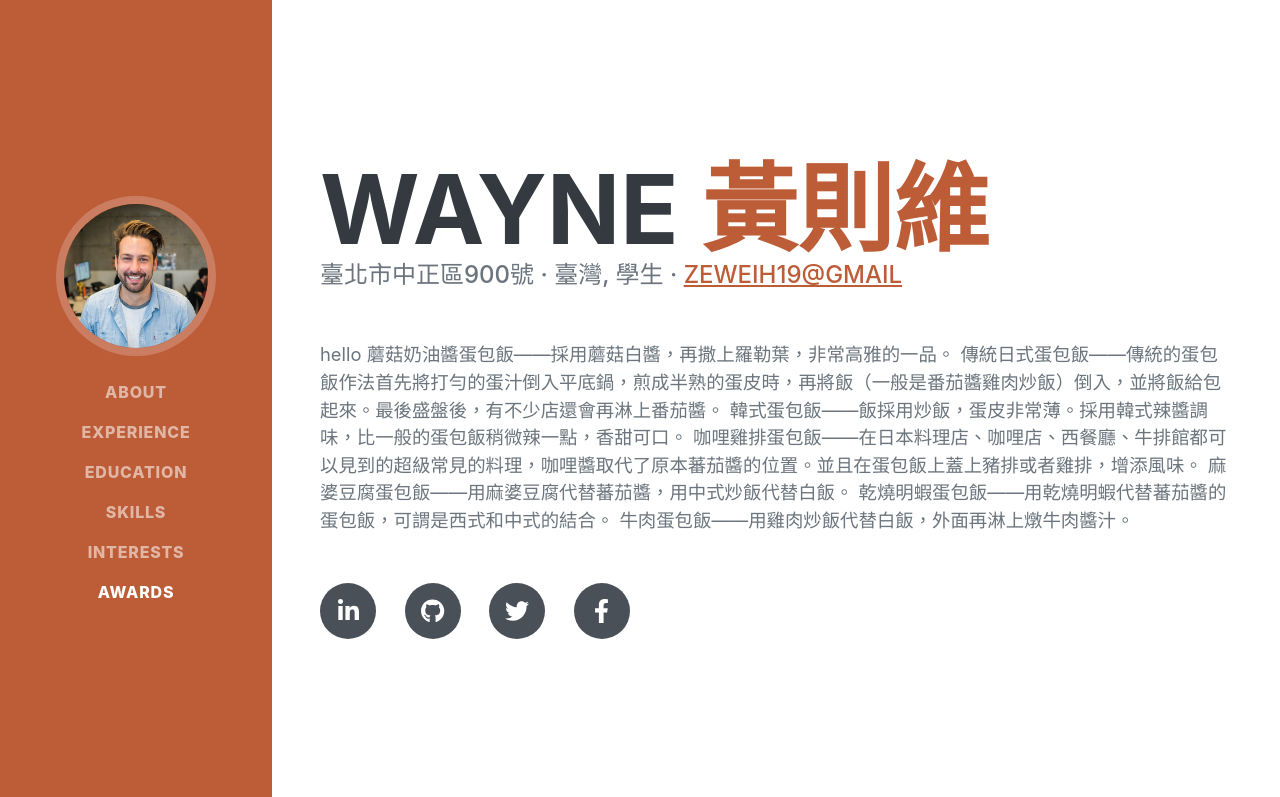
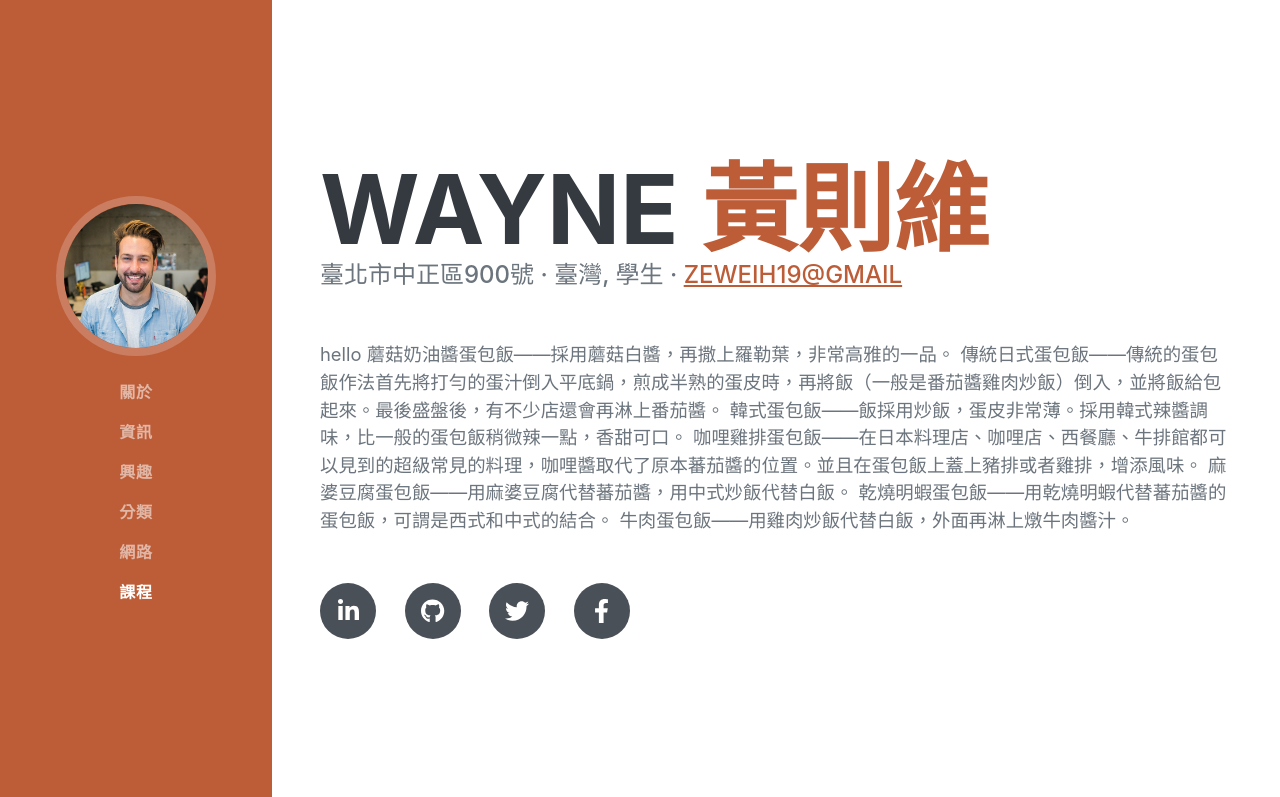
Before and after one commit to zeweih19gmailcom/zeweih19gmailcom.github.io, a plain HTML site: page index.html in a window 1280 px wide. Shown: the top 797 px of the page. Drawn offline with nearby package versions, Linux system fonts and the light colour scheme; a web font is replaced by a local one.

Commit message:
changeskills

```diff
--- a/index.html
+++ b/index.html
@@ -25,12 +25,12 @@
             <button class="navbar-toggler" type="button" data-bs-toggle="collapse" data-bs-target="#navbarResponsive" aria-controls="navbarResponsive" aria-expanded="false" aria-label="Toggle navigation"><span class="navbar-toggler-icon"></span></button>
             <div class="collapse navbar-collapse" id="navbarResponsive">
                 <ul class="navbar-nav">
-                    <li class="nav-item"><a class="nav-link js-scroll-trigger" href="#about">About</a></li>
-                    <li class="nav-item"><a class="nav-link js-scroll-trigger" href="#experience">Experience</a></li>
-                    <li class="nav-item"><a class="nav-link js-scroll-trigger" href="#education">Education</a></li>
-                    <li class="nav-item"><a class="nav-link js-scroll-trigger" href="#skills">Skills</a></li>
-                    <li class="nav-item"><a class="nav-link js-scroll-trigger" href="#interests">Interests</a></li>
-                    <li class="nav-item"><a class="nav-link js-scroll-trigger" href="#awards">Awards</a></li>
+                    <li class="nav-item"><a class="nav-link js-scroll-trigger" href="#about">關於</a></li>
+                    <li class="nav-item"><a class="nav-link js-scroll-trigger" href="#experience">資訊</a></li>
+                    <li class="nav-item"><a class="nav-link js-scroll-trigger" href="#education">興趣</a></li>
+                    <li class="nav-item"><a class="nav-link js-scroll-trigger" href="#skills">分類</a></li>
+                    <li class="nav-item"><a class="nav-link js-scroll-trigger" href="#interests">網路</a></li>
+                    <li class="nav-item"><a class="nav-link js-scroll-trigger" href="#awards">課程</a></li>
                 </ul>
             </div>
         </nav>
```
